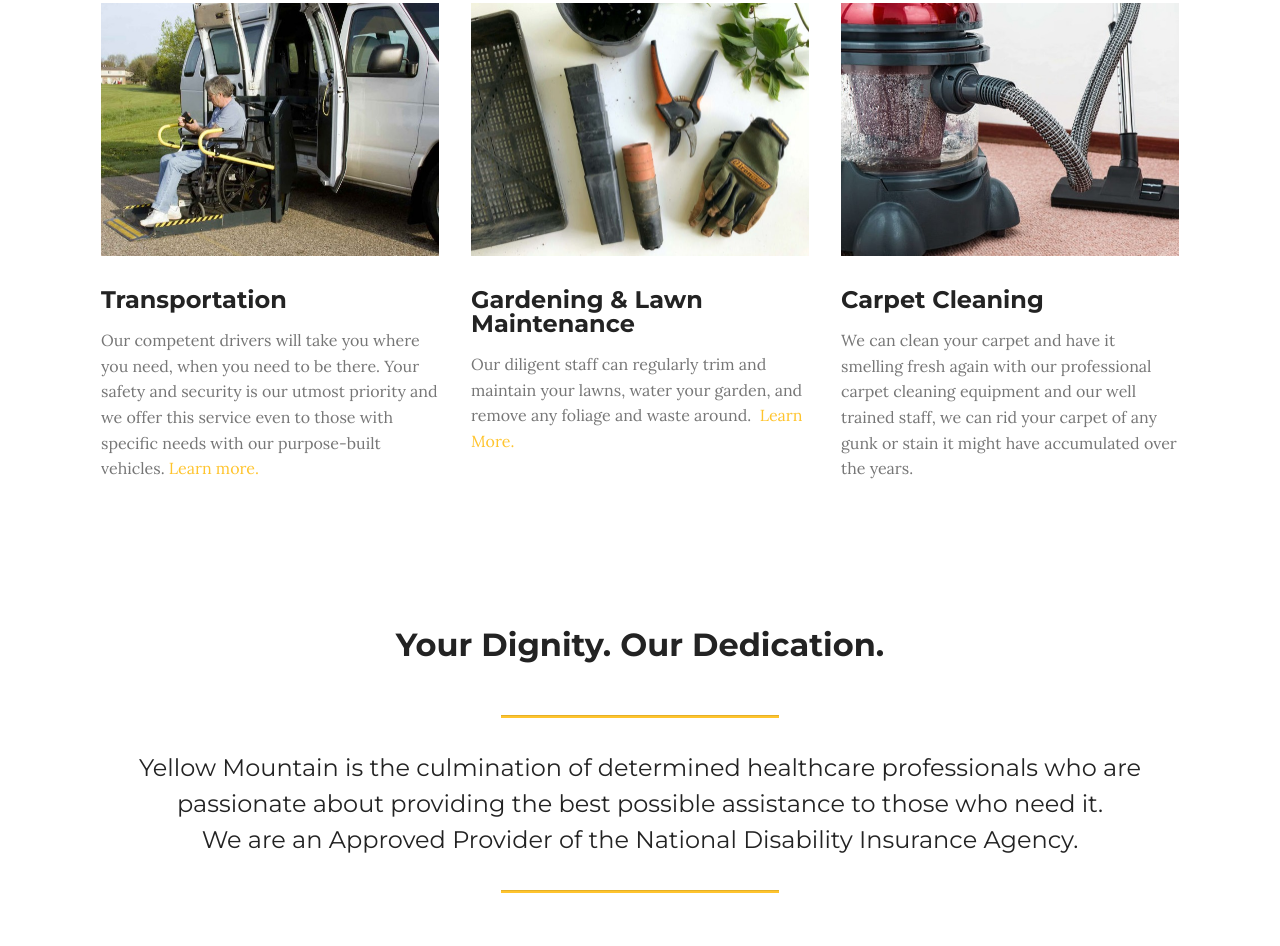
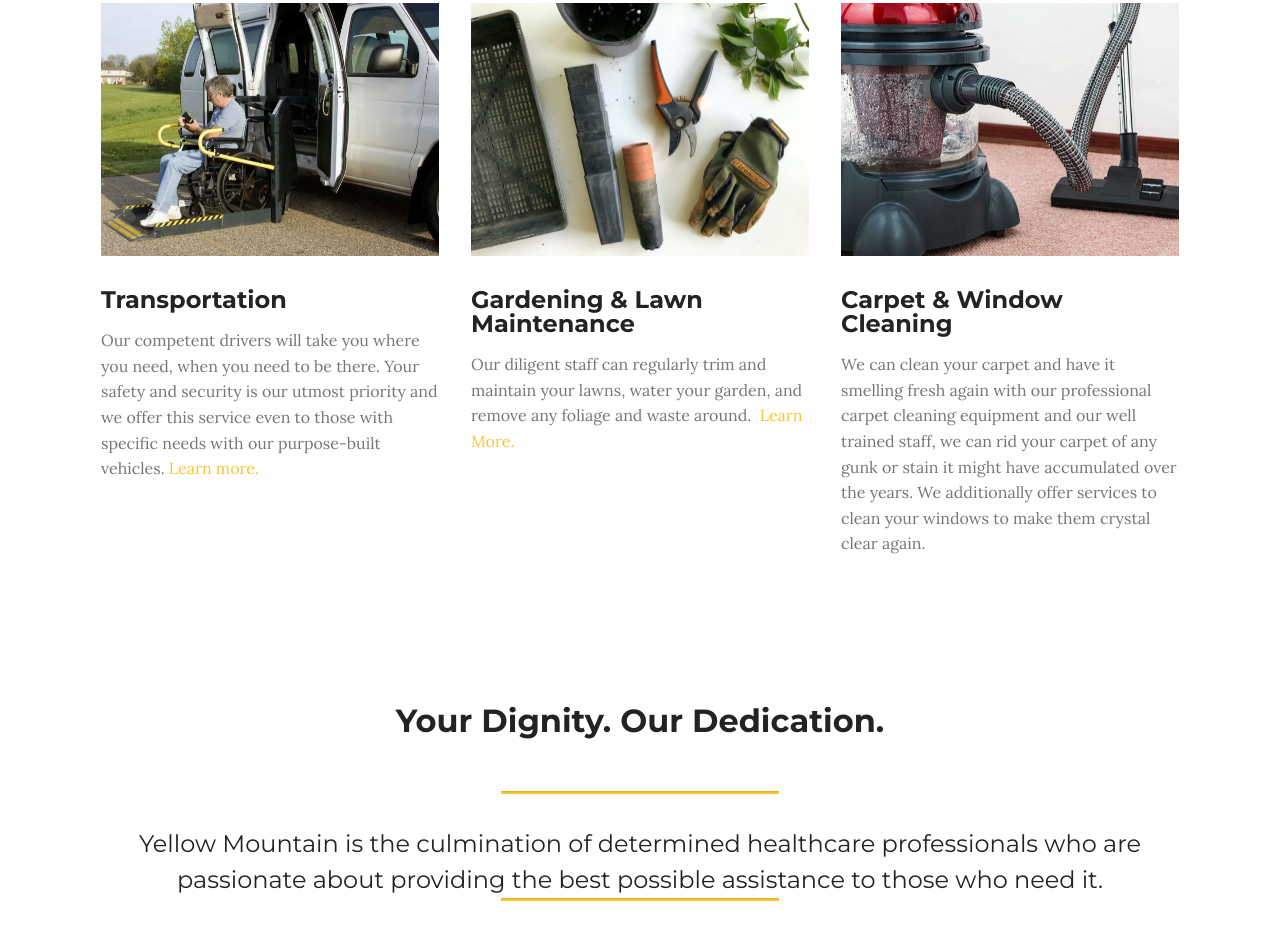
Before and after one commit to yourethejudge/yellow-mountain, a plain HTML site: page index.html in a window 1280 px wide. Shown: the part 1894-2840 px from the top of the page. Drawn offline with Linux system fonts and the light colour scheme; files whose address does not match are found by name.

Commit message:
Window Cleaning & Removed approved NDIS provider

```diff
--- a/index.html
+++ b/index.html
@@ -241,8 +241,8 @@
                     </div>
                     <div class="card-box">
                         <h4 class="card-title pb-3 mbr-fonts-style display-5"><strong>
-                            Carpet Cleaning</strong></h4>
-                        <p class="mbr-text mbr-fonts-style display-7">We can clean your carpet and have it smelling fresh again with our professional carpet cleaning equipment and our well trained staff, we can rid your carpet of any gunk or stain it might have accumulated over the years.
+                            Carpet & Window Cleaning</strong></h4>
+                        <p class="mbr-text mbr-fonts-style display-7">We can clean your carpet and have it smelling fresh again with our professional carpet cleaning equipment and our well trained staff, we can rid your carpet of any gunk or stain it might have accumulated over the years. We additionally offer services to clean your windows to make them crystal clear again.
 <br>
 <br></p>
                     </div>
@@ -279,7 +279,6 @@
             <hr class="line" style="width: 25%;">
             <div class="section-text align-center mbr-fonts-style display-5">Yellow Mountain is the culmination of determined healthcare professionals who are
 <div>passionate about providing the best possible assistance to those who need it.
-</div><div>We are an Approved Provider of the National Disability Insurance Agency.</div></div>
             <hr class="line" style="width: 25%;">
         </div>
         </div>
```
